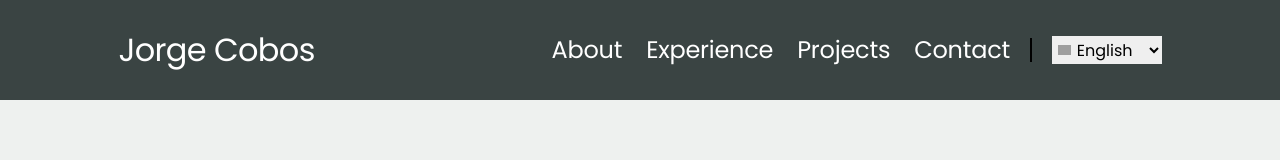
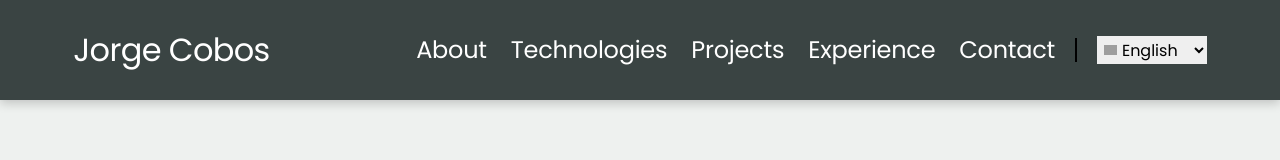
Before and after one commit to CoPhos/CobosWebPortafolio, a React app: page / in a window 1280 px wide. Shown: the top 160 px of the page. Built offline with nearby package versions, Linux system fonts and the light colour scheme; grey boxes are pictures that could not be loaded; the HTML template or start-up script is replaced by a standard one.

Commit message:
add new <li> to the navbar component, modify translation files

```diff
--- a/src/assests/translations/en/global.json
+++ b/src/assests/translations/en/global.json
@@ -2,9 +2,10 @@
     "navbar": {
         "1": "Jorge Cobos",
         "2": "About",
-        "3": "Experience",
+        "3": "Technologies",
         "4": "Projects",
-        "5": "Contact"
+        "5": "Experience",
+        "6": "Contact"
     },
     "language": {
         "1": "English",
--- a/src/assests/translations/es/global.json
+++ b/src/assests/translations/es/global.json
@@ -2,9 +2,10 @@
     "navbar": {
         "1": "Jorge Cobos",
         "2": "Acerca de mí",
-        "3": "Experiencia",
+        "3": "Tecnologías",
         "4": "Projectos",
-        "5": "Contacto"
+        "5": "Experiencia",
+        "6": "Contacto"
     },
     "language": {
         "1": "Inglés",
--- a/src/components/Navbar.jsx
+++ b/src/components/Navbar.jsx
@@ -10,7 +10,7 @@ function Navbar() {
     }
 
     return (
-        <div className="w-full  h-[100px] flex flex-row items-center justify-around sticky top-0 bg-[#3a4443] z-10">
+        <div className="w-full  h-[100px] flex flex-row items-center justify-around sticky top-0 bg-[#3a4443] z-10 shadow-[0_3px_10px_rgb(0,0,0,0.2)]">
             <div className="text-3xl text-white">{tranlation('navbar.1')}</div>
             <div
                 className={`transition-all duration-300 max-[1059px]:top-[100px] max-[1059px]:absolute max-[1059px]:w-full max-[1059px]:shadow-inner max-[1059px]:bg-[#3a4443] z-10 py-5
@@ -21,7 +21,7 @@ function Navbar() {
                 }`}
             >
                 <div
-                    className={`flex flex-row items-center justify-start gap-1 max-[1059px]:flex-col`}
+                    className={`flex flex-row items-center justify-start gap-1 max-[1059px]:flex-col `}
                 >
                     <ul className="flex flex-row items-center justify-between gap-6 max-[1059px]:flex-col">
                         <li>
@@ -54,6 +54,14 @@ function Navbar() {
                                 className="text-xl text-white hover:border-b-2 hover:border-[#b5b5b5] hover:text-[#b5b5b5] transition-colors duration-300 pb-2"
                             >
                                 {tranlation('navbar.5')}
+                            </a>
+                        </li>
+                        <li>
+                            <a
+                                href=""
+                                className="text-xl text-white hover:border-b-2 hover:border-[#b5b5b5] hover:text-[#b5b5b5] transition-colors duration-300 pb-2"
+                            >
+                                {tranlation('navbar.6')}
                             </a>
                         </li>
                     </ul>
```
